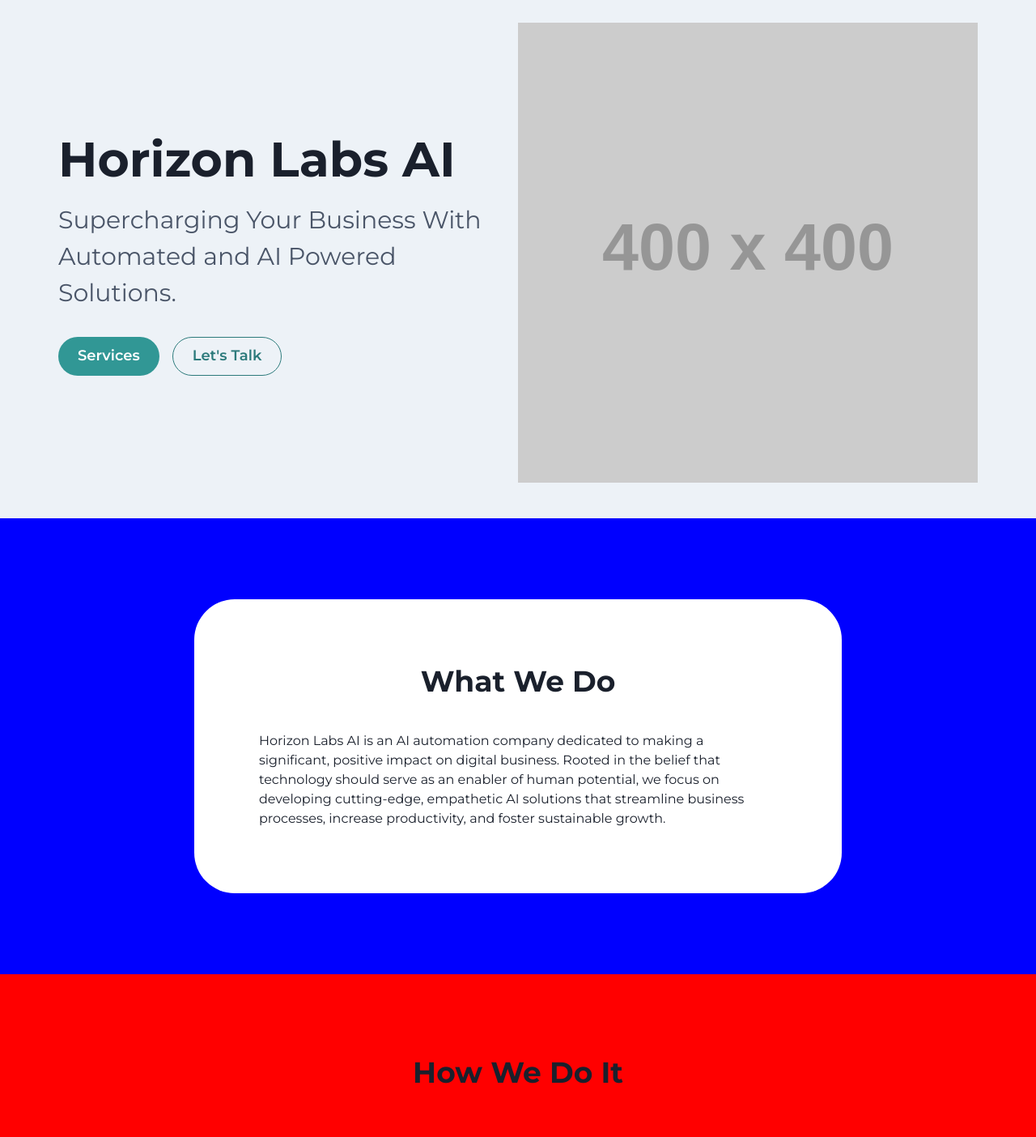
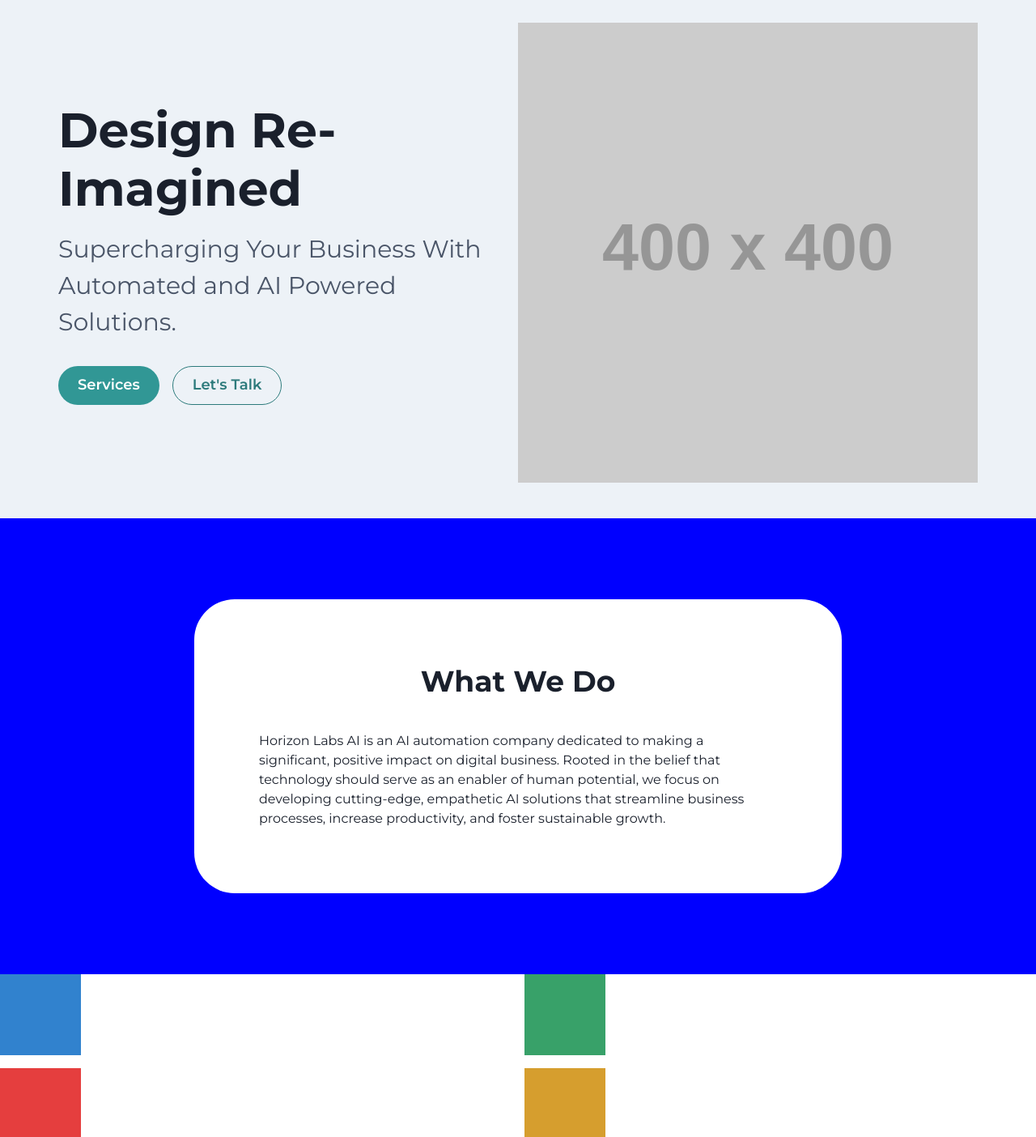
Before and after one commit to itsmikepowers/horizonlabs, a React (Create React App) app: page / in a window 1280 px wide. Shown: the part 140-1544 px from the top of the page at 81% size. Built offline with nearby package versions, Linux system fonts and the light colour scheme.

Commit message:
Description of changes

```diff
--- a/src/App.js
+++ b/src/App.js
@@ -7,6 +7,7 @@
 import How from './Components/How';
 import Contact from './Components/Contact';
 import './App.css'
+import Expertise from './Components/Expertise';
 
 function App() {
   return (
@@ -14,6 +15,7 @@
       <Navbar />
       <Hero />
       <What />
+      <Expertise />
       <How />
       <Contact />
     </ChakraProvider>
--- /dev/null
+++ b/src/Components/Expertise.js
@@ -0,0 +1,15 @@
+import React from 'react';
+import { Box } from '@chakra-ui/react';
+
+const Expertise = () => {
+  return (
+    <Box display="grid" gridTemplateColumns="1fr 1fr" gap={4}>
+      <Box width="100px" height="100px" backgroundColor="blue.500" />
+      <Box width="100px" height="100px" backgroundColor="green.500" />
+      <Box width="100px" height="100px" backgroundColor="red.500" />
+      <Box width="100px" height="100px" backgroundColor="yellow.500" />
+    </Box>
+  );
+};
+
+export default Expertise;
--- a/src/Components/Hero.js
+++ b/src/Components/Hero.js
@@ -19,7 +19,7 @@
           textAlign={['center', 'center', 'left']}
         >
           <Heading mb={4} fontSize="6xl" fontWeight="bold">
-            Horizon Labs AI
+            Design Re-Imagined
           </Heading>
           <Text mb={8} fontSize="3xl" color="gray.600">
             Supercharging Your Business With Automated and AI Powered Solutions.
```
